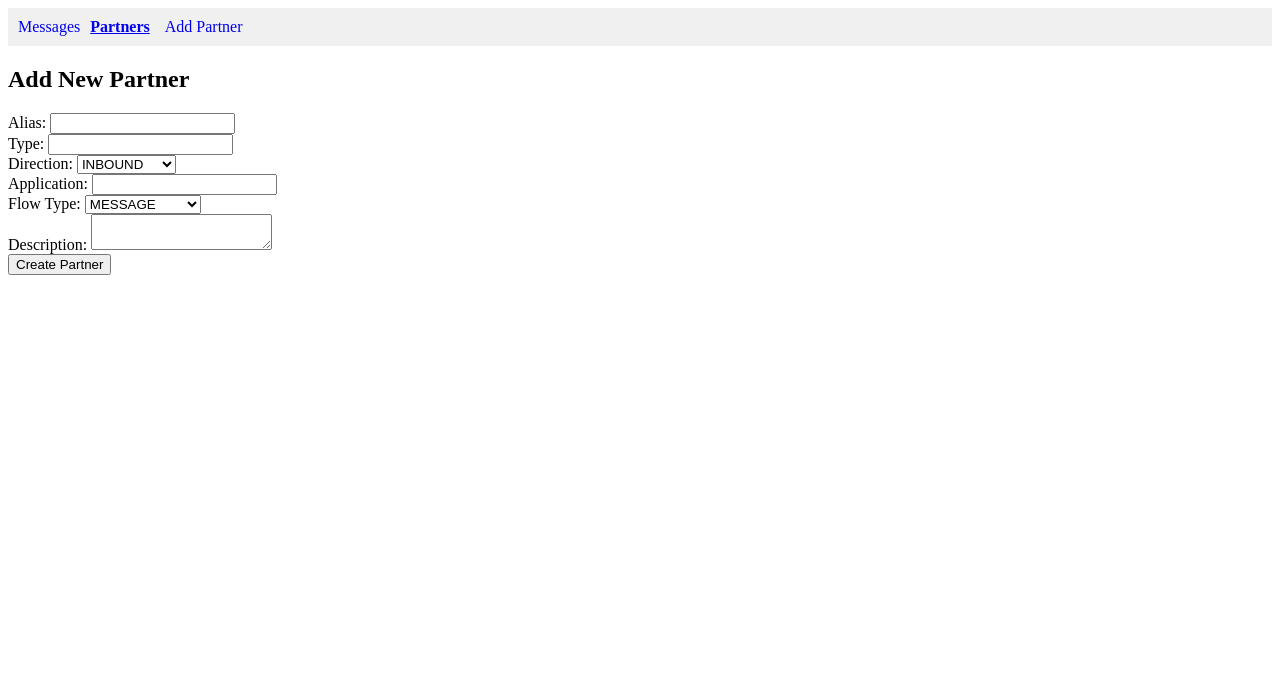
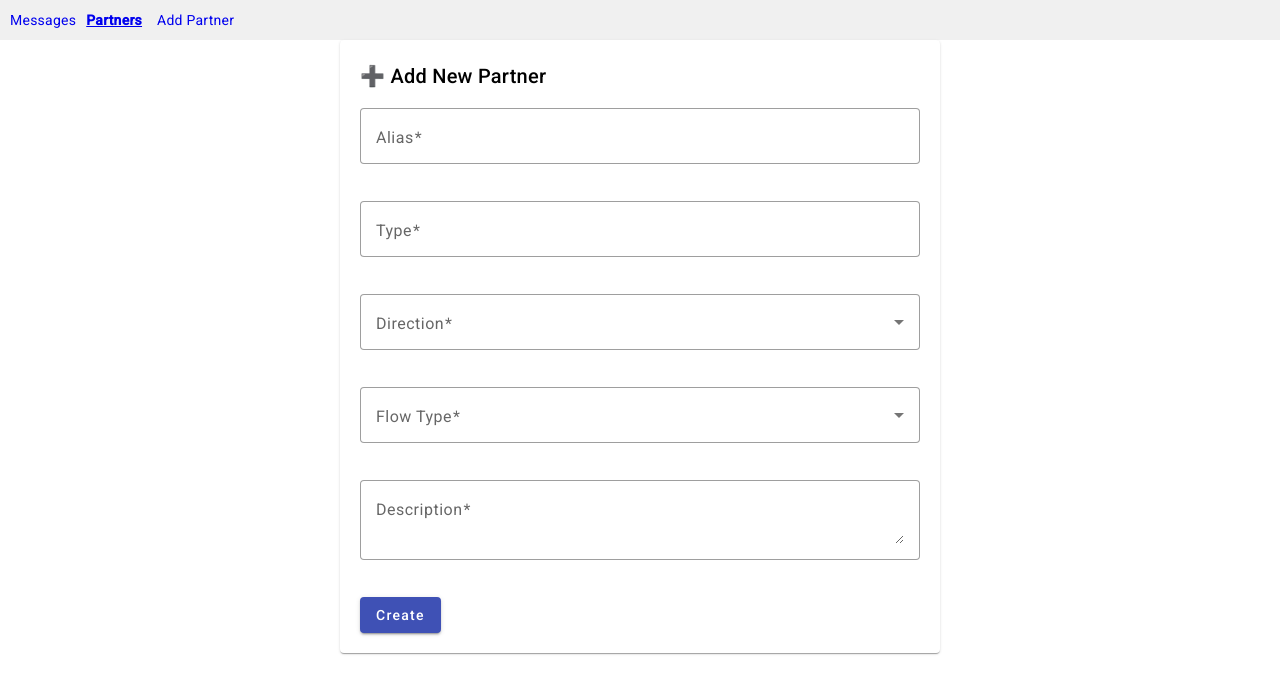
Before and after one commit to softpartner2023/msgconsumer-ui, an Angular app: page /partners/new in a window 1280 px wide. Shown: the top 694 px of the page. Built offline with nearby package versions, Linux system fonts and the light colour scheme.

Commit message:
Using AngularMaterial in partner-form component

```diff
--- a/angular.json
+++ b/angular.json
@@ -30,6 +30,7 @@
               "src/assets"
             ],
             "styles": [
+              "@angular/material/prebuilt-themes/indigo-pink.css",
               "src/styles.scss"
             ],
             "scripts": []
@@ -96,6 +97,7 @@
               "src/assets"
             ],
             "styles": [
+              "@angular/material/prebuilt-themes/indigo-pink.css",
               "src/styles.scss"
             ],
             "scripts": []
--- a/package.json
+++ b/package.json
@@ -11,10 +11,12 @@
   "private": true,
   "dependencies": {
     "@angular/animations": "^17.3.0",
+    "@angular/cdk": "^17.3.10",
     "@angular/common": "^17.3.0",
     "@angular/compiler": "^17.3.0",
     "@angular/core": "^17.3.0",
     "@angular/forms": "^17.3.0",
+    "@angular/material": "^17.3.10",
     "@angular/platform-browser": "^17.3.0",
     "@angular/platform-browser-dynamic": "^17.3.0",
     "@angular/router": "^17.3.0",
--- a/src/app/features/partners/partner-form/partner-form.component.html
+++ b/src/app/features/partners/partner-form/partner-form.component.html
@@ -1,33 +1,35 @@
-<h2>Add New Partner</h2>
+<mat-card class="form-container">
+  <h2>➕ Add New Partner</h2>
+  <form [formGroup]="partnerForm" (ngSubmit)="onSubmit()">
+    <mat-form-field appearance="outline" class="full-width">
+      <mat-label>Alias</mat-label>
+      <input matInput formControlName="alias" required>
+    </mat-form-field>
 
-<form #partnerForm="ngForm" (ngSubmit)="submit()">
-  <label>Alias:
-    <input name="alias" [(ngModel)]="partner.alias" required />
-  </label><br />
+    <mat-form-field appearance="outline" class="full-width">
+      <mat-label>Type</mat-label>
+      <input matInput formControlName="type" required>
+    </mat-form-field>
 
-  <label>Type:
-    <input name="type" [(ngModel)]="partner.type" required />
-  </label><br />
+    <mat-form-field appearance="outline" class="full-width">
+      <mat-label>Direction</mat-label>
+      <mat-select formControlName="direction">
+        <mat-option *ngFor="let dir of directionValues" [value]="dir">{{ dir }}</mat-option>
+      </mat-select>
+    </mat-form-field>
 
-  <label>Direction:
-    <select name="direction" [(ngModel)]="partner.direction">
-      <option *ngFor="let d of directionKeys()" [value]="d">{{ d }}</option>
-    </select>
-  </label><br />
+    <mat-form-field appearance="outline" class="full-width">
+      <mat-label>Flow Type</mat-label>
+      <mat-select formControlName="processedFlowType">
+        <mat-option *ngFor="let type of flowTypeValues" [value]="type">{{ type }}</mat-option>
+      </mat-select>
+    </mat-form-field>
 
-  <label>Application:
-    <input name="application" [(ngModel)]="partner.application" />
-  </label><br />
+    <mat-form-field appearance="outline" class="full-width">
+      <mat-label>Description</mat-label>
+      <textarea matInput formControlName="description"></textarea>
+    </mat-form-field>
 
-  <label>Flow Type:
-    <select name="processedFlowType" [(ngModel)]="partner.processedFlowType">
-      <option *ngFor="let f of flowTypeKeys()" [value]="f">{{ f }}</option>
-    </select>
-  </label><br />
-
-  <label>Description:
-    <textarea name="description" [(ngModel)]="partner.description" required></textarea>
-  </label><br />
-
-  <button type="submit">Create Partner</button>
-</form>
+    <button mat-raised-button color="primary" type="submit">Create</button>
+  </form>
+</mat-card>
--- a/src/app/features/partners/partner-form/partner-form.component.scss
+++ b/src/app/features/partners/partner-form/partner-form.component.scss
@@ -0,0 +1,9 @@
+.form-container {
+  max-width: 600px;
+  margin: auto;
+  padding: 20px;
+}
+.full-width {
+  width: 100%;
+  margin-bottom: 15px;
+}
--- a/src/app/features/partners/partner-form/partner-form.component.ts
+++ b/src/app/features/partners/partner-form/partner-form.component.ts
@@ -1,46 +1,51 @@
 import { Component } from '@angular/core';
+import { FormBuilder, FormGroup, Validators, ReactiveFormsModule } from '@angular/forms';
+import { Router } from '@angular/router';
 import { CommonModule } from '@angular/common';
-import { FormsModule } from '@angular/forms';
-import { Router } from '@angular/router';
-import { Partner } from '@models/partner.model';
+import { MaterialModule } from '@app/material.module';
+import { PartnerService } from '@core/services/partner.service';
 import { Direction } from '@enums/direction.enum';
 import { ProcessedFlowType } from '@enums/processed-flow-type.enum';
-import { PartnerService } from '@core/services/partner.service';
+import { Partner } from '@models/partner.model';
 
 @Component({
   selector: 'app-partner-form',
   standalone: true,
-  imports: [CommonModule, FormsModule],
   templateUrl: './partner-form.component.html',
+  styleUrls: ['./partner-form.component.scss'],
+  imports: [
+    CommonModule,
+    ReactiveFormsModule,
+    MaterialModule
+  ],
 })
 export class PartnerFormComponent {
-  partner: Partner = {
-    id: 0,
-    alias: '',
-    type: '',
-    direction: Direction.INBOUND,
-    application: '',
-    processedFlowType: ProcessedFlowType.MESSAGE,
-    description: '',
-  };
+  partnerForm: FormGroup;
 
-  directionEnum = Direction;
-  flowTypeEnum = ProcessedFlowType;
+  directionValues = Object.values(Direction);
+  flowTypeValues = Object.values(ProcessedFlowType);
 
-  constructor(private partnerService: PartnerService, private router: Router) {}
-
-  directionKeys(): string[] {
-    return Object.keys(this.directionEnum);
+  constructor(
+    private fb: FormBuilder,
+    private partnerService: PartnerService,
+    private router: Router
+  ) {
+    this.partnerForm = this.fb.group({
+      alias: ['', Validators.required],
+      type: ['', Validators.required],
+      direction: ['', Validators.required],
+      application: [''],
+      processedFlowType: ['', Validators.required],
+      description: ['', Validators.required],
+    });
   }
 
-  flowTypeKeys(): string[] {
-    return Object.keys(this.flowTypeEnum);
-  }
-
-  submit(): void {
-    this.partnerService.create(this.partner).subscribe({
-      next: () => this.router.navigate(['/partners']),
-      error: (err) => console.error('Failed to create partner', err),
-    });
+  onSubmit(): void {
+    if (this.partnerForm.valid) {
+      const partner: Partner = this.partnerForm.value;
+      this.partnerService.create(partner).subscribe(() => {
+        this.router.navigate(['/partners']);
+      });
+    }
   }
 }
--- a/src/index.html
+++ b/src/index.html
@@ -6,8 +6,10 @@
   <base href="/">
   <meta name="viewport" content="width=device-width, initial-scale=1">
   <link rel="icon" type="image/x-icon" href="favicon.ico">
+  <link href="https://fonts.googleapis.com/css2?family=Roboto:wght@300;400;500&display=swap" rel="stylesheet">
+  <link href="https://fonts.googleapis.com/icon?family=Material+Icons" rel="stylesheet">
 </head>
-<body>
+<body class="mat-typography">
   <app-root></app-root>
 </body>
 </html>
--- a/src/main.ts
+++ b/src/main.ts
@@ -3,10 +3,11 @@ import { AppComponent } from './app/app.component';
 import { provideHttpClient } from '@angular/common/http';
 import { provideRouter } from '@angular/router';
 import { appRoutes } from './app/app.routes';
+import { provideAnimationsAsync } from '@angular/platform-browser/animations/async';
 
 bootstrapApplication(AppComponent, {
   providers: [
     provideHttpClient(),
-    provideRouter(appRoutes)
+    provideRouter(appRoutes), provideAnimationsAsync()
   ]
 }).catch(err => console.error(err));
--- a/src/styles.scss
+++ b/src/styles.scss
@@ -1 +1,7 @@
-/* You can add global styles to this file, and also import other style files */
+.full-width {
+  width: 100%;
+  margin-bottom: 16px;
+}
+
+html, body { height: 100%; }
+body { margin: 0; font-family: Roboto, "Helvetica Neue", sans-serif; }
--- a/tsconfig.app.json
+++ b/tsconfig.app.json
@@ -5,6 +5,7 @@
     "types": [],
     "baseUrl": "./src",
     "paths": {
+      "@app/*": ["app/*"],
       "@env/*": ["environments/*"],
       "@core/*": ["app/core/*"],
       "@shared/*": ["app/shared/*"],
--- a/tsconfig.json
+++ b/tsconfig.json
@@ -3,6 +3,7 @@
   "compilerOptions": {
     "baseUrl": "src",
     "paths": {
+      "@app/*": ["app/*"],
       "@env/*": ["environments/*"],
       "@core/*": ["app/core/*"],
       "@shared/*": ["app/shared/*"],
```
Also changed, not shown: src/app/material.module.ts (added, +23 -0 lines), 1 other file (tests, documents, lock files or other folders).
